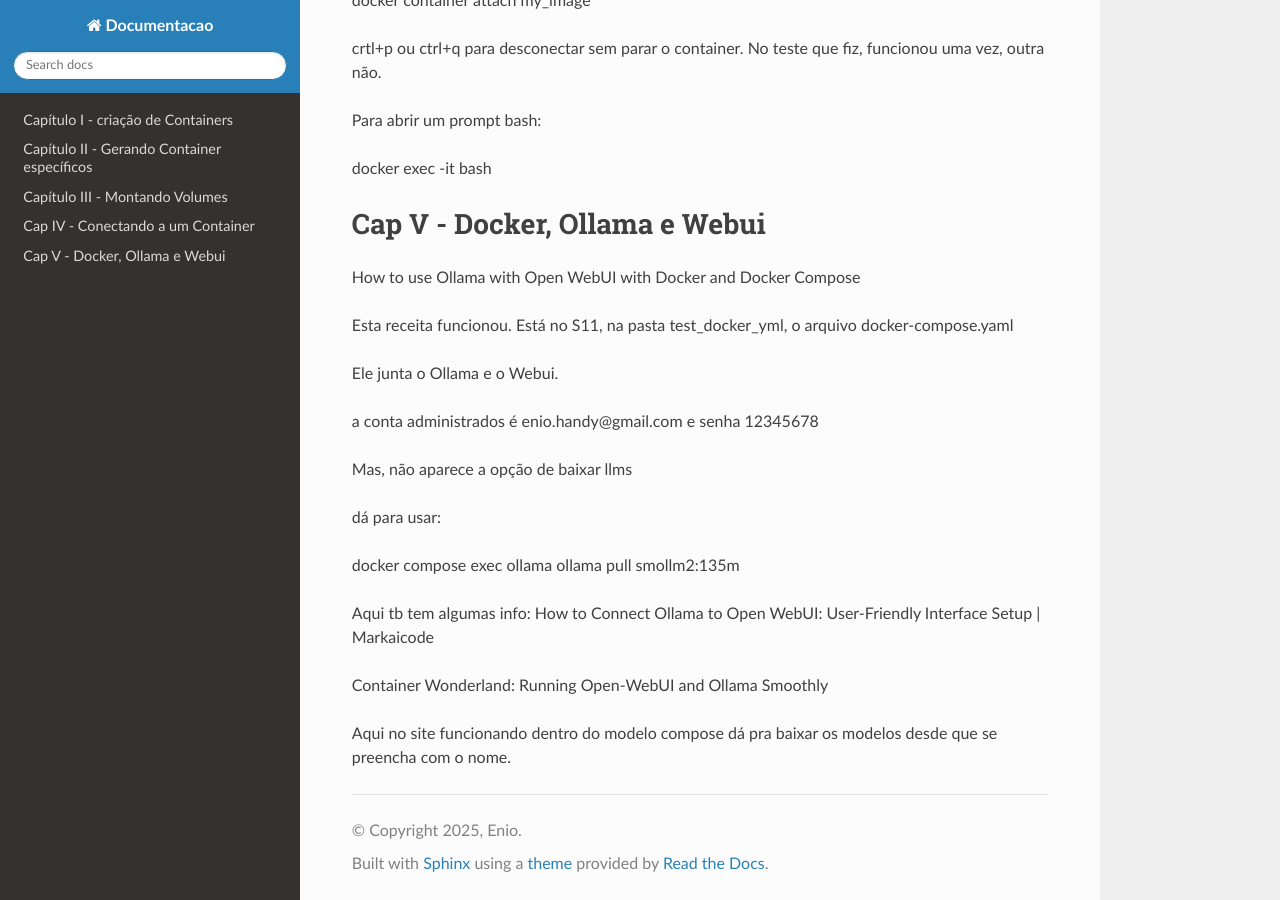
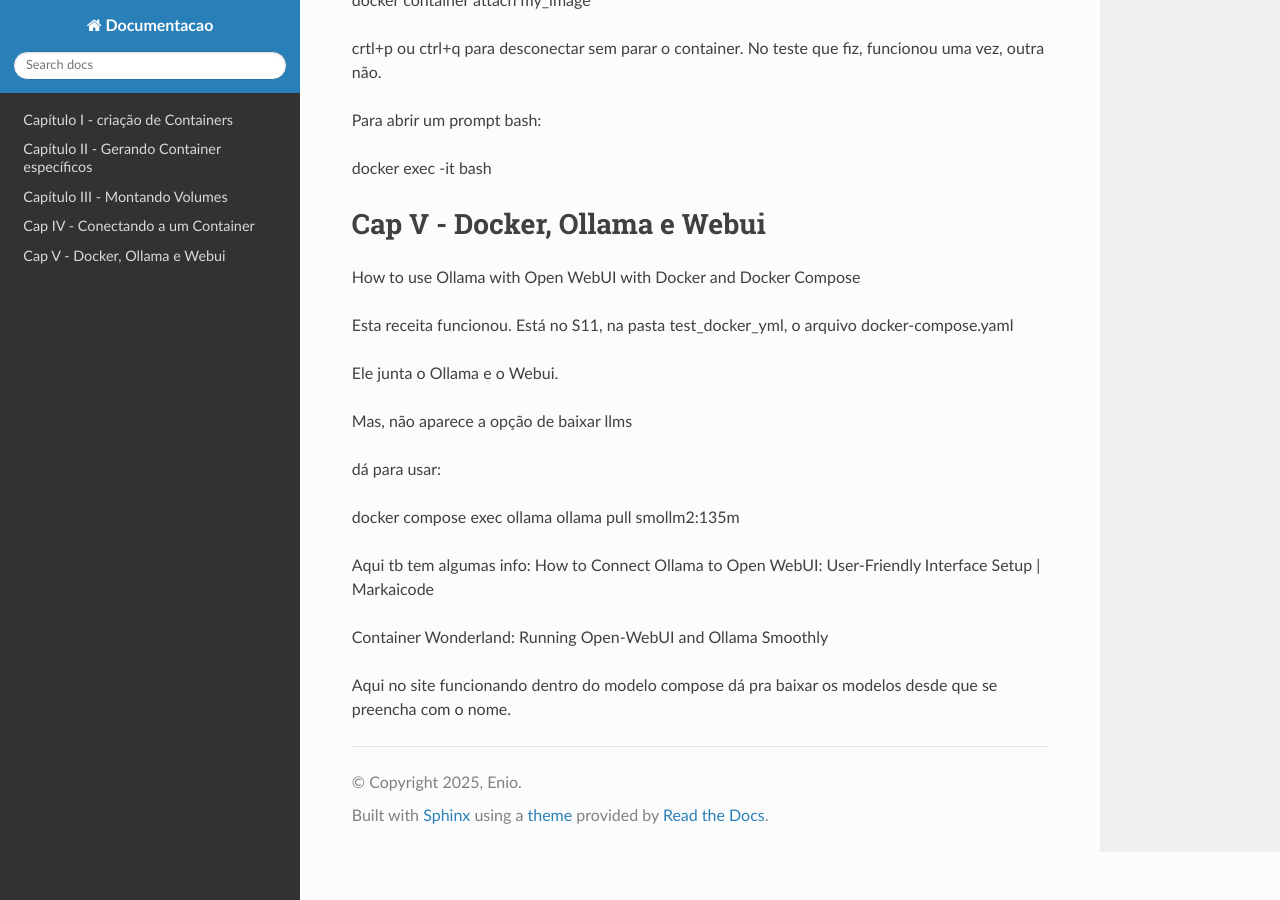
Before and after one commit to eniohandy/Documentacao, a Sphinx documentation site: the page built from docs/source/docker_2.md, in a window 1280 px wide and 900 px high, scrolled down 2754 px. Built offline with Sphinx 7.4.7 and the Read the Docs theme 3.1.0, drawn with Linux system fonts in a browser that asks for light colours.

Commit message:
Update docker_2.md

```diff
--- a/docs/source/docker_2.md
+++ b/docs/source/docker_2.md
@@ -153,8 +153,6 @@ Está no S11, na pasta test_docker_yml, o arquivo docker-compose.yaml
 
 Ele junta o Ollama e o Webui.
 
-a conta administrados é enio.handy@gmail.com e senha 12345678
-
 Mas, não aparece a opção de baixar llms
 
 dá para usar:
```
